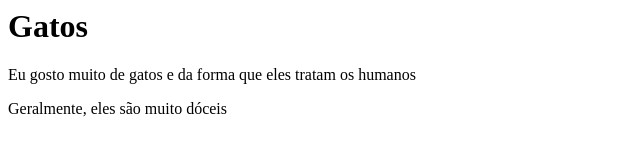
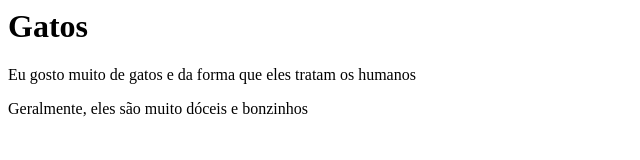
Before and after one commit to joao-botrel/capacitacao, a plain HTML site: page index.html in a window 1280 px wide. Shown: the whole page, without its empty margins (0-640 px from the left). Drawn offline with Linux system fonts and the light colour scheme.

Commit message:
Corrigindo o arquivo e o deixando apenas sobre a preferência por gatos

```diff
--- a/index.html
+++ b/index.html
@@ -1,4 +1,4 @@
 <h1>Gatos</h1>
 
 <p>Eu gosto muito de gatos e da forma que eles tratam os humanos</p>
-<p>Geralmente, eles são muito dóceis</p>
+<p>Geralmente, eles são muito dóceis e bonzinhos</p>
```
